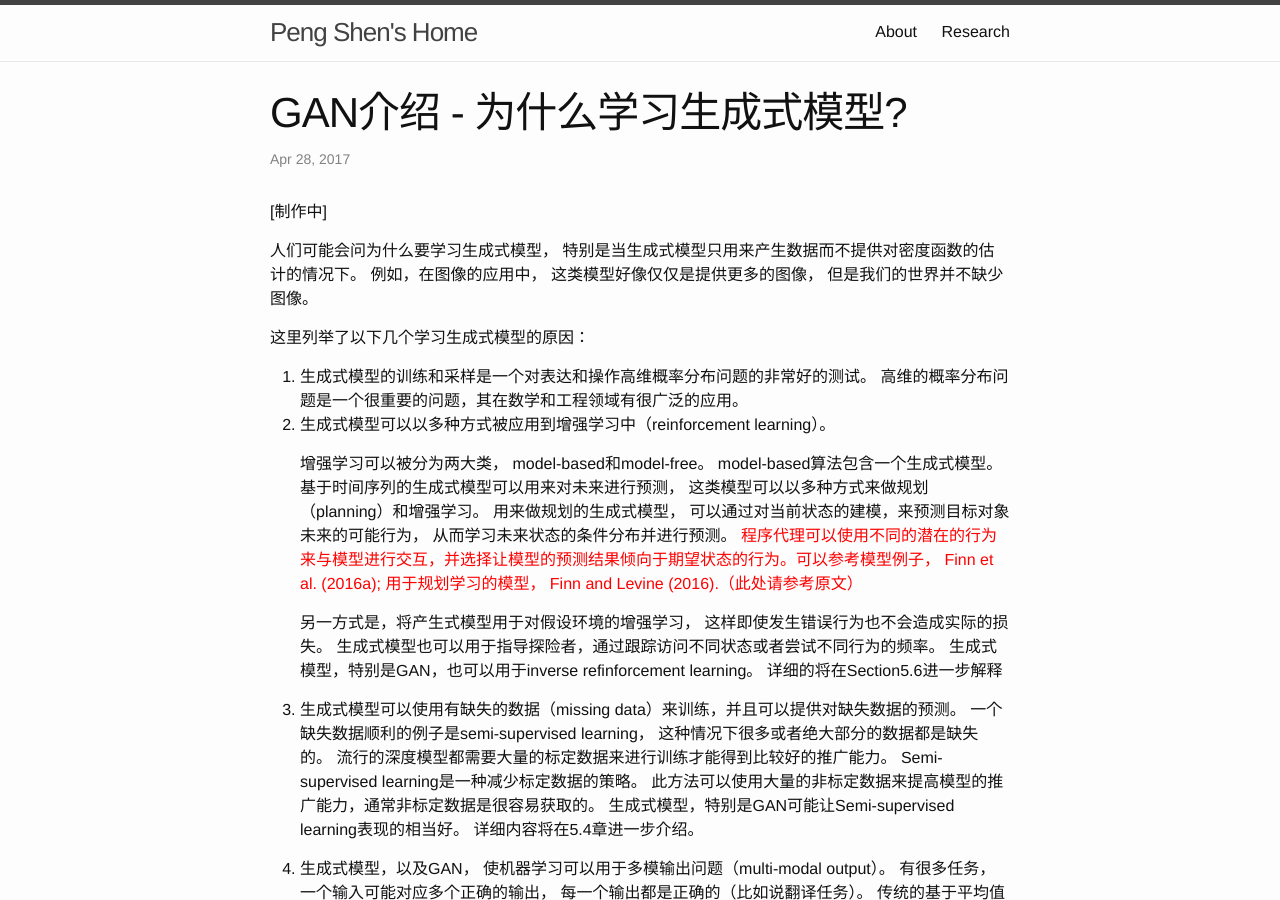
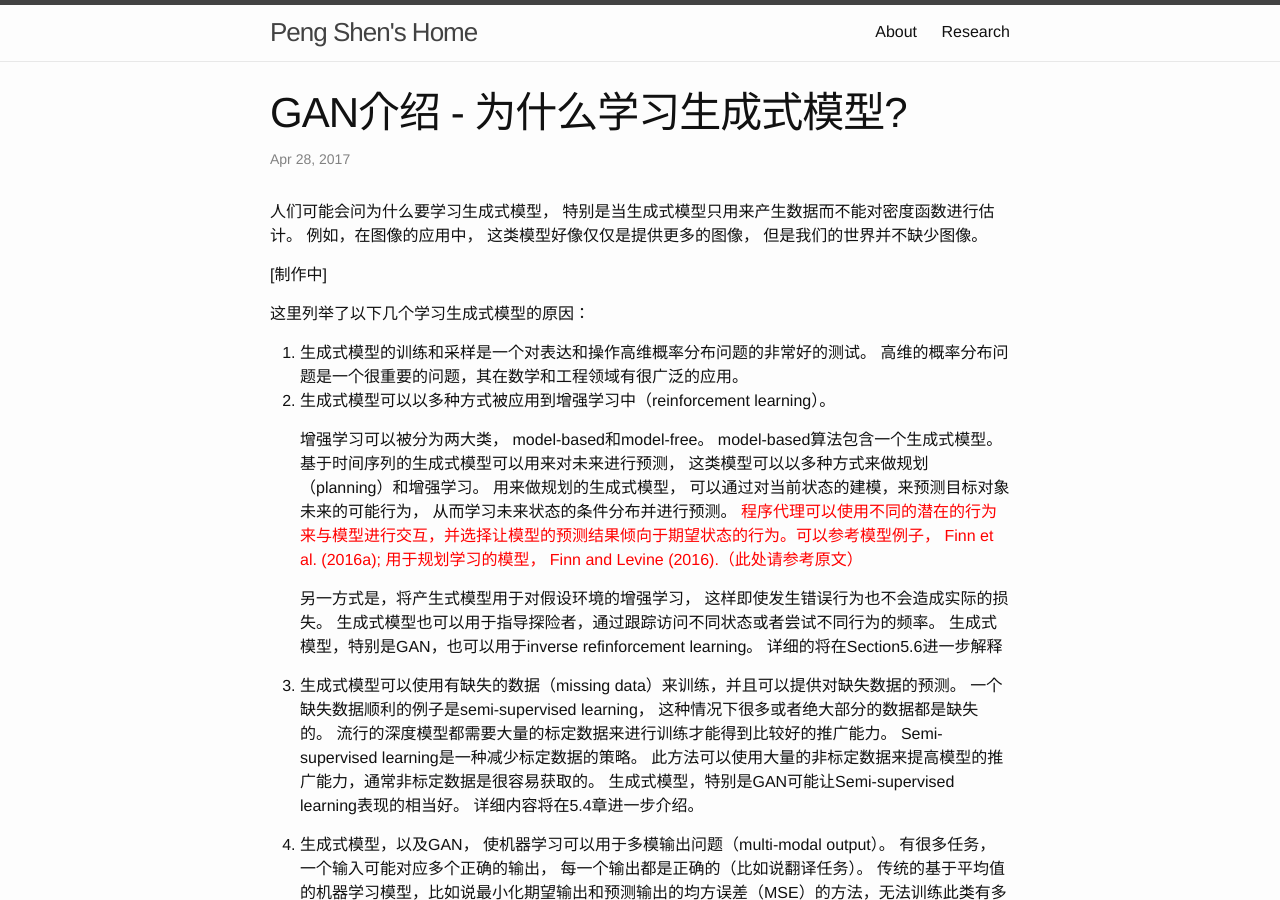
Before and after one commit to sinpycn/sinpycn.github.io, a Jekyll site: the page built from _posts/research/2017-04-28-GAN-Tutorial-Why-study-generative-modeling.md, in a window 1280 px wide and 900 px high. Built offline with Jekyll 4.4.1, drawn with Linux system fonts in a browser that asks for light colours.

Commit message:
Update 2017-04-28-GAN-Tutorial-Why-study-generative-modeling.md

```diff
--- a/_posts/research/2017-04-28-GAN-Tutorial-Why-study-generative-modeling.md
+++ b/_posts/research/2017-04-28-GAN-Tutorial-Why-study-generative-modeling.md
@@ -5,10 +5,11 @@ mathjax: true
 categories: [research, gan-tutorial]
 ---
 
+
+人们可能会问为什么要学习生成式模型， 特别是当生成式模型只用来产生数据而不能对密度函数进行估计。
+例如，在图像的应用中， 这类模型好像仅仅是提供更多的图像， 但是我们的世界并不缺少图像。
+
 [制作中]
-
-人们可能会问为什么要学习生成式模型， 特别是当生成式模型只用来产生数据而不提供对密度函数的估计的情况下。
-例如，在图像的应用中， 这类模型好像仅仅是提供更多的图像， 但是我们的世界并不缺少图像。
 
 这里列举了以下几个学习生成式模型的原因：
 1. 生成式模型的训练和采样是一个对表达和操作高维概率分布问题的非常好的测试。 高维的概率分布问题是一个很重要的问题，其在数学和工程领域有很广泛的应用。
```
